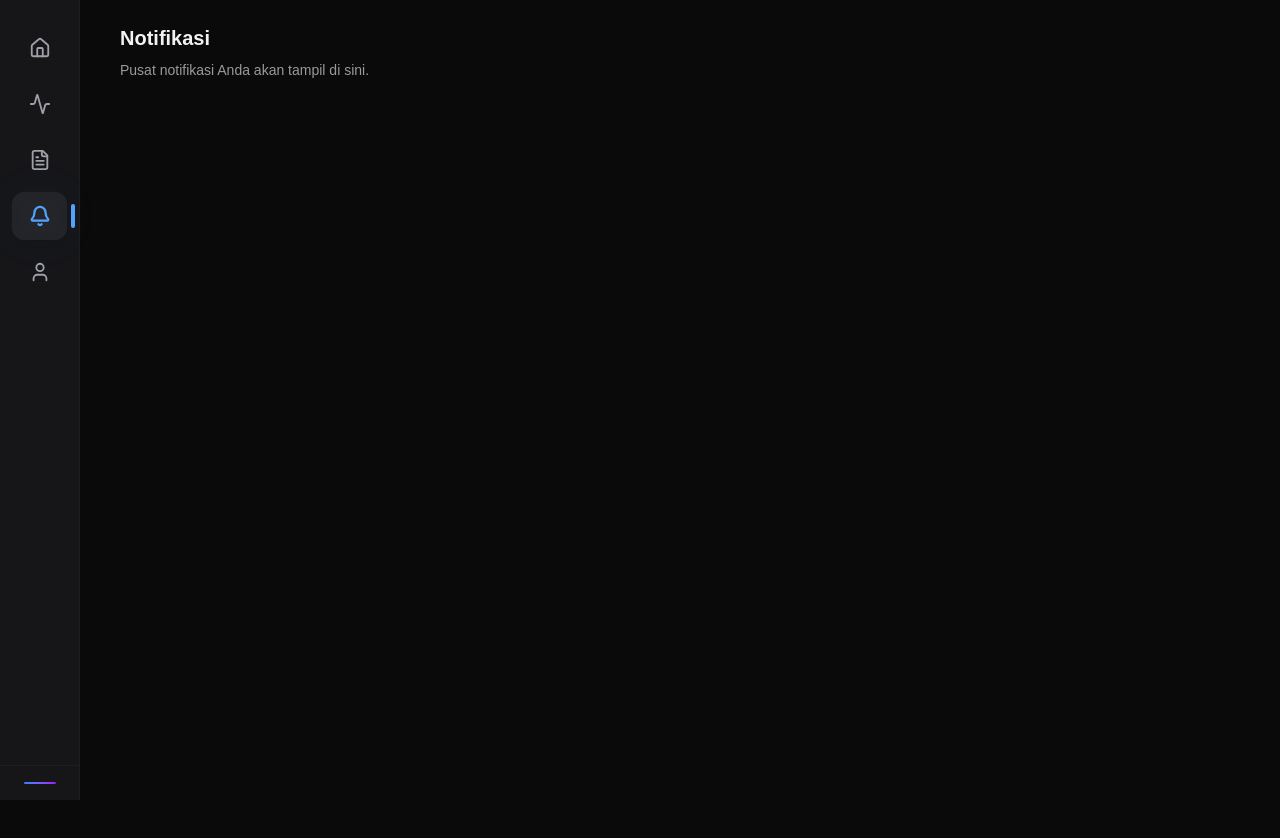
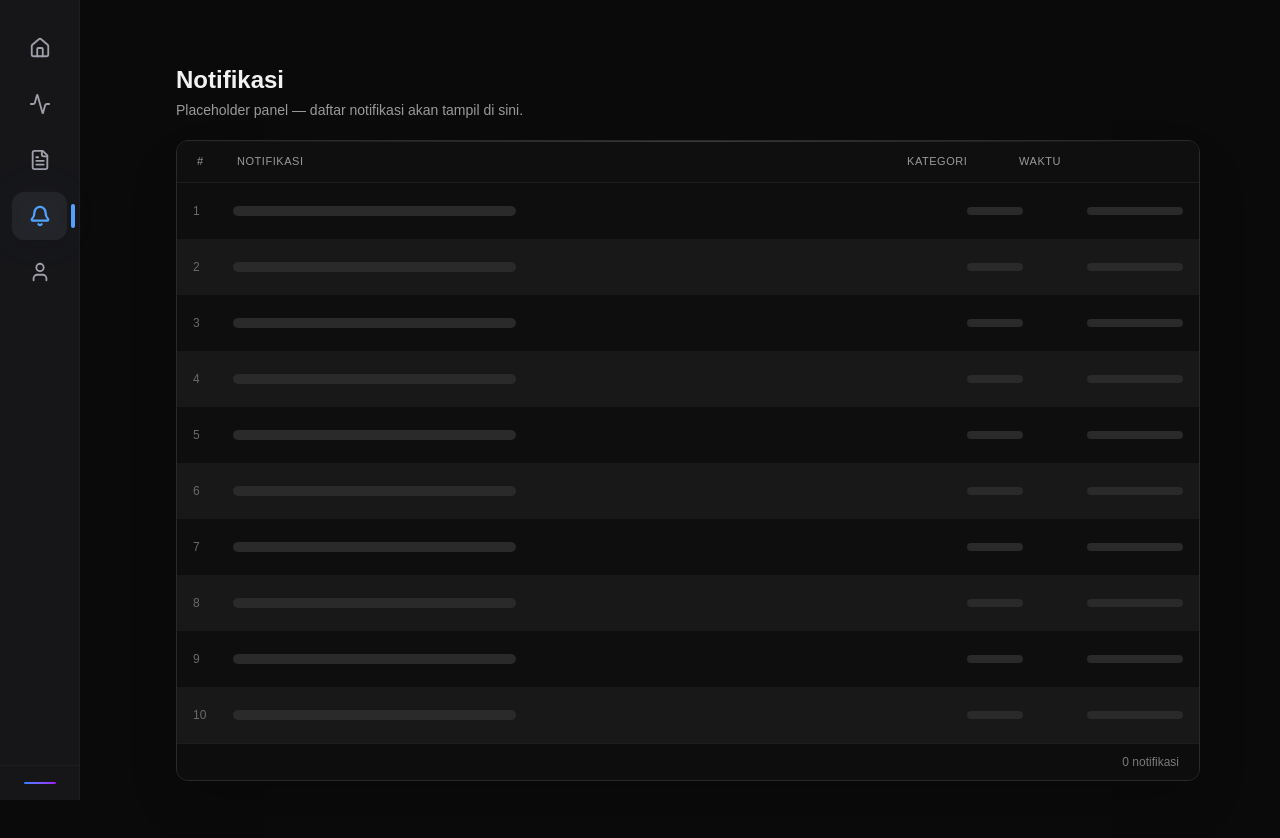
Before and after one commit to MateeJr/univistamonitor, a Next.js app: page /notifikasi in a window 1280 px wide. Shown: the top 838 px of the page. Before the commit the page ends 800 px from the top, so only its background shows below. Built offline with nearby package versions, Linux system fonts and the light colour scheme.

Commit message:
Refactor layout and enhance NotifikasiPage UI; replace NavBar with NavBarClient and improve notification display with a structured layout and placeholder content.

```diff
--- a/src/app/layout.tsx
+++ b/src/app/layout.tsx
@@ -1,8 +1,8 @@
 import type { Metadata } from "next";
 import { Geist, Geist_Mono } from "next/font/google";
 import "./globals.css";
-import NavBar from "@/components/NavBar";
 import PresenceManager from "@/components/presence/PresenceManager";
+import NavBarClient from "@/components/NavBarClient";
 
 const geistSans = Geist({
   variable: "--font-geist-sans",
@@ -27,7 +27,7 @@ export default function RootLayout({
   return (
     <html lang="en">
       <body className={`${geistSans.variable} ${geistMono.variable} antialiased bg-black text-[#ededed] min-h-[100dvh] overflow-x-hidden`}>
-        <NavBar />
+        <NavBarClient />
         <PresenceManager />
         <div className="pt-[80px] md:pt-0 md:pl-[96px] box-border overflow-x-hidden">
           {children}
--- /dev/null
+++ b/src/components/NavBarClient.tsx
@@ -0,0 +1,11 @@
+"use client";
+
+import React, { useEffect, useState } from "react";
+import NavBar from "@/components/NavBar";
+
+export default function NavBarClient() {
+  const [mounted, setMounted] = useState(false);
+  useEffect(() => setMounted(true), []);
+  if (!mounted) return null;
+  return <NavBar />;
+}
--- a/src/components/pages/NotifikasiPage.tsx
+++ b/src/components/pages/NotifikasiPage.tsx
@@ -1,10 +1,51 @@
 export default function NotifikasiPage() {
   return (
-    <section>
-      <h1 className="text-xl font-semibold text-[#f2f2f2]">Notifikasi</h1>
-      <p className="mt-2 text-sm text-[#9a9a9a]">
-        Pusat notifikasi Anda akan tampil di sini.
-      </p>
+    <section className="min-h-screen w-full px-4 py-6 sm:px-6 md:py-10">
+      <div className="mx-auto w-full max-w-5xl">
+        <div className="mb-5 flex items-end justify-between">
+          <div>
+            <h1 className="text-2xl font-semibold text-[#f2f2f2]">Notifikasi</h1>
+            <p className="mt-1 text-sm text-[#9a9a9a]">
+              Placeholder panel — daftar notifikasi akan tampil di sini.
+            </p>
+          </div>
+        </div>
+        <div className="relative overflow-hidden rounded-xl border border-[#2a2a2a] bg-[#0b0b0b] shadow-2xl">
+          <div className="pointer-events-none absolute inset-x-0 top-0 h-px bg-gradient-to-r from-transparent via-[#3a3a3a] to-transparent" />
+          <div className="border-b border-[#1e1e1e] bg-[#0f0f0f] px-4 py-3 sm:px-5">
+            <div className="flex items-center text-[11px] font-medium uppercase tracking-wider text-[#9a9a9a]">
+              <div className="hidden w-10 shrink-0 sm:block">#</div>
+              <div className="flex-1">Notifikasi</div>
+              <div className="hidden w-28 shrink-0 md:block">Kategori</div>
+              <div className="hidden w-40 shrink-0 lg:block">Waktu</div>
+            </div>
+          </div>
+          <div className="max-h-[70vh] overflow-auto">
+            {Array.from({ length: 16 }).map((_, i) => (
+              <div
+                key={i}
+                className={`${i % 2 === 0 ? "bg-[#0e0e0e]" : "bg-[#181818]"} group flex h-12 w-full items-center px-3 transition-colors sm:h-14 sm:px-4`}
+                role="row"
+                aria-label="placeholder-row"
+              >
+                <div className="hidden w-10 shrink-0 sm:block text-xs text-[#6a6a6a]">{i + 1}</div>
+                <div className="flex-1">
+                  <div className="h-2.5 w-8/12 rounded-full bg-[#2a2a2a] sm:w-7/12 md:w-5/12" />
+                </div>
+                <div className="hidden w-28 shrink-0 md:flex justify-end">
+                  <div className="h-2 w-14 rounded-full bg-[#2a2a2a]" />
+                </div>
+                <div className="hidden w-40 shrink-0 lg:flex justify-end">
+                  <div className="h-2 w-24 rounded-full bg-[#2a2a2a]" />
+                </div>
+              </div>
+            ))}
+          </div>
+          <div className="border-t border-[#1e1e1e] bg-[#0f0f0f]/60 px-4 py-2.5 text-right text-xs text-[#7a7a7a] sm:px-5">
+            0 notifikasi
+          </div>
+        </div>
+      </div>
     </section>
   );
 }
```
